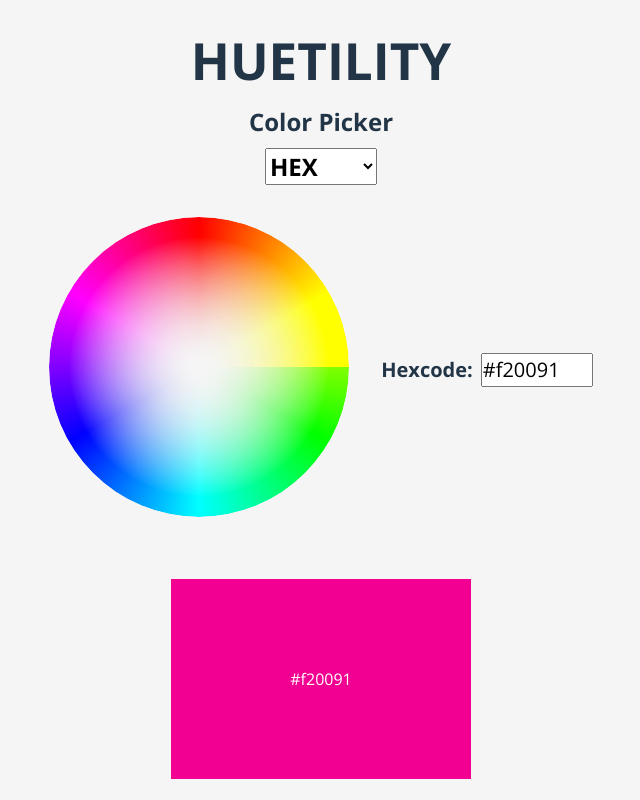
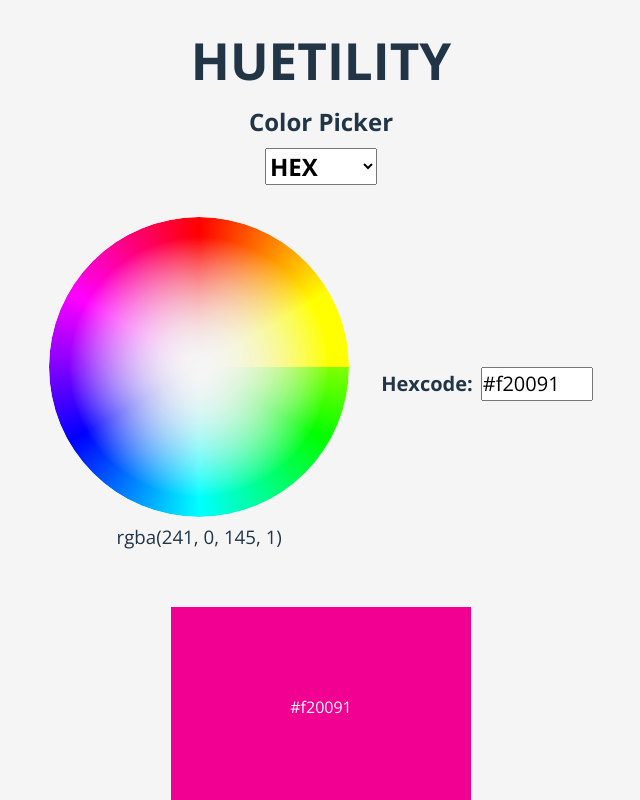
Before and after one commit to amandahinton/huetility, a React (Vite) app: page / in a window 1280 px wide. Shown: the top 800 px of the page, without its empty margins (319-959 px from the left). Built offline with nearby package versions, Linux system fonts and the light colour scheme.

Commit message:
update color wheel to RGBA

```diff
--- a/src/components/ColorPicker.tsx
+++ b/src/components/ColorPicker.tsx
@@ -3,7 +3,7 @@ import {
   ColorPickerHEX,
   ColorPickerRGB,
   ColorPickerRGBA,
-  RGBColorWheel,
+  RGBAColorWheel,
   Swatch,
 } from "../components";
 import { ColorMode } from "../types/enums";
@@ -41,7 +41,7 @@ export function ColorPicker() {
       </select>
 
       <div className="huetility-color-selection-container">
-        <RGBColorWheel />
+        <RGBAColorWheel />
         <PickerInput />
       </div>
       <Swatch />
--- a/src/components/RGBColorWheel.tsx
+++ b/src/components/RGBAColorWheel.tsx
@@ -1,10 +1,17 @@
 import React from "react";
 import { Canvas } from "../components";
+import { useColor } from "../contexts/ColorContext";
 import { HUES } from "../utils/constants";
+import { cssColorValue, isRGBA } from "../utils/helpers";
+import { RGBA } from "../types/types";
+import { ColorMode } from "../types/enums";
 import "./ColorSpace.css";
 
-export function RGBColorWheel() {
-  const [pixelValue, setPixelValue] = React.useState<string>("");
+export function RGBAColorWheel() {
+  const { color, setRGBA } = useColor();
+  const { RGBA } = color;
+
+  const [pixelValue, setPixelValue] = React.useState<RGBA>(RGBA);
 
   const canvasWidth = 300; // use square canvas, height set to same
 
@@ -55,10 +62,11 @@ export function RGBColorWheel() {
 
   const handleClick = (
     canvasContext: CanvasRenderingContext2D,
-    event: React.MouseEvent<HTMLElement>
+    e: React.MouseEvent<HTMLElement>
   ) => {
-    const coordinates = [event.offsetX, event.offsetY];
+    e.preventDefault();
 
+    const coordinates = [e.offsetX, e.offsetY];
     const data = canvasContext.getImageData(
       coordinates[0],
       coordinates[1],
@@ -67,8 +75,10 @@ export function RGBColorWheel() {
     ).data;
 
     const alpha = data[3] / 255 === 1 ? 1 : (data[3] / 255).toFixed(2);
-    const rgba = [data[0], data[1], data[2], alpha];
-    setPixelValue(`rgba(${rgba.join(", ")})`);
+    const newRGBA = { r: data[0], g: data[1], b: data[2], a: Number(alpha) };
+    setPixelValue(newRGBA);
+
+    if (isRGBA(newRGBA)) setRGBA(newRGBA);
   };
 
   return (
@@ -81,7 +91,9 @@ export function RGBColorWheel() {
           width={canvasWidth}
           classNames=""
         />
-        <h3 className="huetility-clicked-pixel">{pixelValue}</h3>
+        <h3 className="huetility-clicked-pixel">
+          {cssColorValue(ColorMode.RGBA, pixelValue)}
+        </h3>
       </div>
     </div>
   );
--- a/src/components/index.ts
+++ b/src/components/index.ts
@@ -5,7 +5,7 @@ export * from "./ColorPickerRGB.tsx";
 export * from "./ColorPickerRGBA.tsx";
 export * from "./ColorSpace.tsx";
 export * from "./CSSValues.tsx";
-export * from "./RGBColorWheel.tsx";
+export * from "./RGBAColorWheel.tsx";
 export * from "./ScaleShades.tsx";
 export * from "./Swatch.tsx";
 export * from "./ScaleTints.tsx";
```
